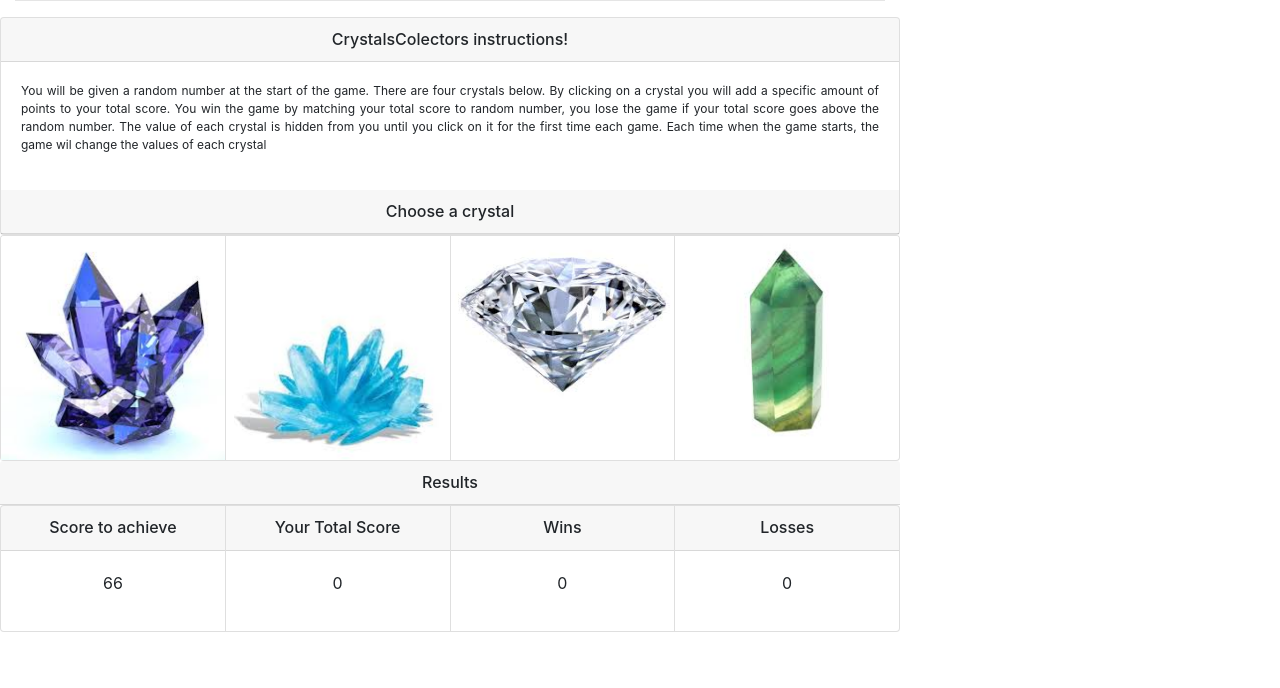
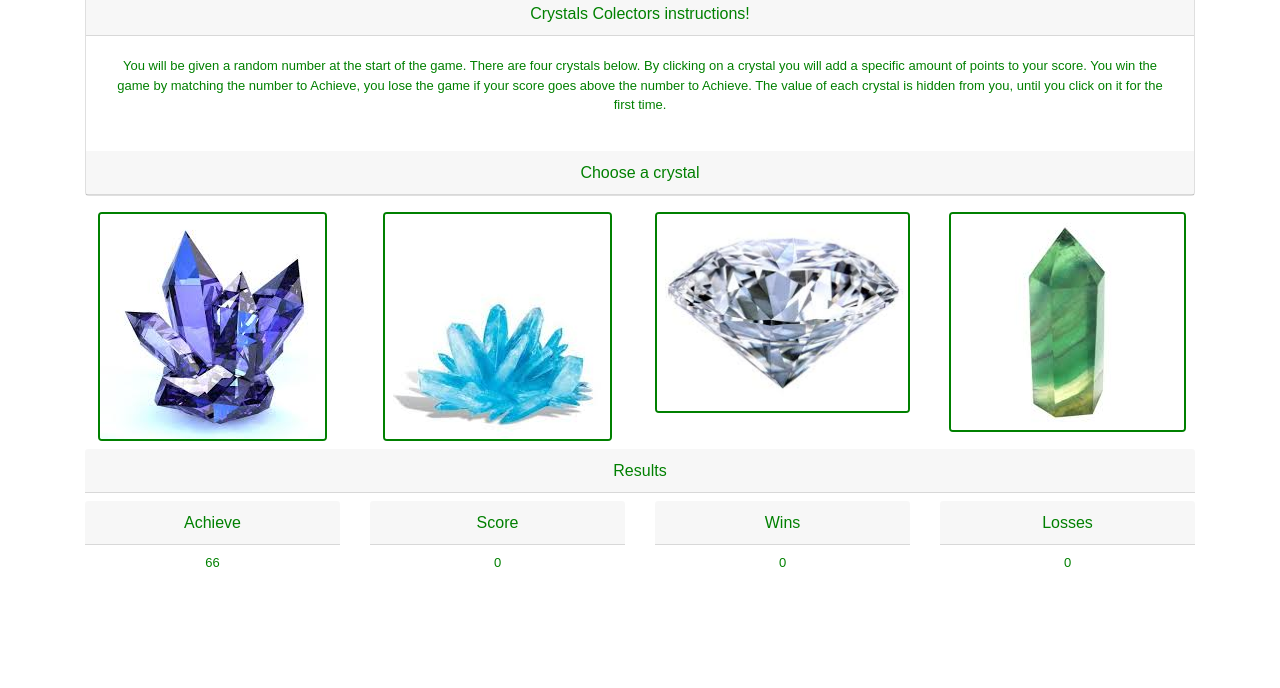
Before and after one commit to lamoliveira/unit-4-game, a plain HTML site: page index.html in a window 1280 px wide. Shown: the part 112-800 px from the top of the page. Drawn offline with nearby package versions, Linux system fonts and the light colour scheme.

Commit message:
v1.2 presentation review

```diff
--- a/assets/css/style.css
+++ b/assets/css/style.css
@@ -2,17 +2,34 @@
  * Style for crystal game
  * Luiz Oliveira
  **/
-
-* {
-  text-align: left;
+ * {
+  text-align: center;
   font-style: 'Arial', 'Helvetica Neue', Helvetica, sans-serif;
 }
-
-body{
-  width: 900px;
+p{
+  font-size: 13px;
 }
-
+body {
+  background-size: cover;
+  text-align: center;
+  font-family: Arial, Helvetica, sans-serif;
+  color: green;
+}
+h4{
+  text-align: center;
+}
 .card-header{
   font-size: 16px;
   font-size-adjust: initial;
 }
+#gametitle{
+                text-align: center;
+                font-size: 50px;
+              }
+.img-fluid{
+  border: 2px solid green;
+
+  border-radius: 4px;
+
+  transition: box-shadow 1s;
+}
--- a/index.html
+++ b/index.html
@@ -22,80 +22,115 @@
     <!-- Overall Bootstrap Grid -->
     <div class="container">
 
-      <!-- Jumbotron with Title -->
-      <div class="Jumbotron">
-        <h1 class="text-center"><br>
-          <strong>CrystalsCollectors</strong>
-        </h1>
-        <hr>
 
-      </div>
 
         <div class="row">
-        <div class="text-center">
-          <!-- Instructions-->
-          <div id="instructions" class="card">
-            <h4 class="card-header" style="text-align: center;">CrystalsColectors instructions!</h4>
-            <div class="card-body">
-              <div class="text-center">
-                <p style="text-align: justify;font-size: 12px"> You will be given a random number at the start of the game. There are four crystals below. By clicking on a crystal you will add a specific amount of points to your total score. You win the game by matching your total score to random number, you lose the game if your total score goes above the random number. The value of each crystal is hidden from you until you click on it for the first time each game. Each time when the game starts, the game wil change the values of each crystal</p>
-            </div>
-            </div>
-            <h4 class="card-header" style="text-align: center;">Choose a crystal</h4>
-          </div>
-        </div>
-        <div class="card-group">
-
+            <div class="col-12">
                 <div class="card">
-              <img id="img1" class="card-img-top" value=0 src="assets/images/cristal1.jpg" alt="Card image cap">
-            </div>
-            <div class="card">
-              <img id="img2" class="card-img-top" value=1 src="assets/images/cristal2.jpg" alt="Card image cap">
-            </div>
-            <div class="card">
-              <img id="img3" class="card-img-top" value=2 src="assets/images/cristal3.jpg" alt="Card image cap">
-            </div>
-            <div class="card">
-                <img id="img4" class="card-img-top" value=3 src="assets/images/cristal4.jpg" alt="Card image cap">
-              </div>
-        </div>
-        <div class="text-center">
-                <h4 class="card-header" style="text-align: center;">Results</h4>
-
-            <!-- Results-->
-                <div class="card-group">
-                    <div id="Results" class="card" style="width: 225px">
-                        <h4 class="card-header" style="text-align: center;">Score to achieve</h4>
-                        <div class="card-body">
-                            <div class="text-center">
-                            <p id="spachieve" value="0" style="text-align: center;">0</p>
-                            </div>
-                        </div>
-                    </div>
-                    <div id="Results" class="card" style="width: 225px">
-                        <h4 class="card-header" style="text-align: center;">Your Total Score</h4>
-                        <div class="card-body">
-                            <div class="text-center">
-                                <p id="sptotalscore" value="0" style="text-align: center;">0</p>
-                            </div>
-                        </div>
-                    </div>
-                    <div id="Results" class="card" style="width: 225px">
-                        <h4 class="card-header" style="text-align: center;">Wins</h4>
-                        <div class="card-body">
-                            <div class="text-center">
-                                <p id="spwins" value="0" style="text-align: center;">0</p>
+                    <h1 id="gametitle" class="card-header">Crystals Collectors</h1>
                 </div>
             </div>
         </div>
 
-                    <div id="Results" class="card" style="width: 225px">
-                            <h4 class="card-header" style="text-align: center;">Losses</h4>
+
+        <div class="row">
+            <div class="col-12 my-3">
+                <!-- Instructions-->
+                <div id="instructions" class="card">
+                    <h4 class="card-header">Crystals Colectors instructions!</h4>
                     <div class="card-body">
                         <div class="text-center">
-                                    <p id="splosses" value="0" style="text-align: center;">0</p>
+                            <p> You will be given a random number at the start of the game. There are four crystals below. By
+                                clicking on a crystal you will add a specific amount of points to your score. You win
+                                the game by matching the number to Achieve, you lose the game if your score
+                                goes above the number to Achieve. The value of each crystal is hidden from you, until you click
+                                on it for the first time.</p>
                         </div>
                     </div>
+                    <h4 class="card-header">Choose a crystal</h4>
+                </div>
+            </div>
+        </div>
+
+        <div class="row">
+
+
+            <div class="col col-3">
+                <img id="img1" class="img-fluid" value=0 src="assets/images/cristal1.jpg" alt="Card image cap">
+            </div>
+            <div class="col col-3">
+                <img id="img2" class="img-fluid" value=1 src="assets/images/cristal2.jpg" alt="Card image cap">
+            </div>
+            <div class="col col-3">
+                <img id="img3" class="img-fluid" value=2 src="assets/images/cristal3.jpg" alt="Card image cap">
+            </div>
+            <div class="col col-3">
+                <img id="img4" class="img-fluid" value=3 src="assets/images/cristal4.jpg" alt="Card image cap">
+            </div>
+
+
+        </div>
+        <div class="row">
+                <div class="col-12">
+                    <div>
+                        <h4 > </h4>
+                    </div>
+                </div>
+            </div>
+
+        <div class="row">
+            <div class="col-12">
+                <div>
+                    <h4 class="card-header"> Results</h4>
+                </div>
+            </div>
+        </div>
+
+        <div class="row">
+                <div class="col-12">
+                    <div>
+                        <h4 > </h4>
+                    </div>
+                </div>
+            </div>
+        <div class="row">
+
+            <div id="Results" class="col-3">
+                <h4 class="card-header">Achieve</h4>
+            </div>
+            <div id="Results" class="col-3">
+                <h4 class="card-header">Score</h4>
+            </div>
+            <div id="Results" class="col-3">
+                <h4 class="card-header">Wins</h4>
+            </div>
+            <div id="Results" class="col-3">
+                <h4 class="card-header">Losses</h4>
+            </div>
+
+        </div>
+        <div class="row">
+                <div class="col-12">
+                    <div>
+                        <h4 > </h4>
+                    </div>
+                </div>
+            </div>
+        <div class="row">
+            <div class="col-3">
+                <p id="spachieve" value="0">0</p>
+            </div>
+
+            <div class="col-3">
+                <p id="sptotalscore" value="0">0</p>
+            </div>
+
+            <div class="col-3">
+                <p id="spwins" value="0">0</p>
+            </div>
+
+            <div class="col-3">
+                <p id="splosses" value="0">0</p>
             </div>
         </div>
 
@@ -107,10 +142,10 @@
     <script>
 
         // JavaScript function that wraps everything
-      $(document).ready(function() {
+        $(document).ready(function () {
 
             // Make our variables global to the runtime of our application
-        var vacrystal = [0,1,2,3];
+            var vacrystal = [0, 1, 2, 3];
             var vnachieve = 0;
             var vntotalscore = 0;
             var vnwins = 0;
@@ -123,12 +158,12 @@
 
                 vntotalscore = 0;
                 //vnachieve = 0;
-            for (var i=0; i<4;i++) {
-                vacrystal[i]=(Math.floor(Math.random()*12)+1);
-                console.log("Cristal num " +i+ " : "+ vacrystal[i]);
+                for (var i = 0; i < 4; i++) {
+                    vacrystal[i] = (Math.floor(Math.random() * 12) + 1);
+                    console.log("Cristal num " + i + " : " + vacrystal[i]);
                 }
-            vnachieve= (Math.floor(Math.random()*100)+20);
-            console.log("achieve : " + vnachieve );
+                vnachieve = (Math.floor(Math.random() * 100) + 20);
+                console.log("achieve : " + vnachieve);
 
                 $("#spachieve").text(vnachieve);
                 $("#sptotalscore").text(vntotalscore);
@@ -136,14 +171,14 @@
                 $("#splosses").text(vnlosses);
             }
 
-      $(".card-img-top").on("click", function() {
-        var image= ($(this).attr("value"));
+            $(".img-fluid").on("click ", function () {
+                var image = ($(this).attr("value"));
                 console.log("image: " + image);
-        console.log("array:" + vacrystal[image]);
+                console.log("array: " + vacrystal[image]);
                 vntotalscore += vacrystal[image];
                 console.log("totalscore: " + vntotalscore);
                 $("#sptotalscore").text(vntotalscore);
-        if (vntotalscore>vnachieve) {
+                if (vntotalscore > vnachieve) {
                     vnlosses++;
                     $("#splosses").text(vnlosses);
                     initialize();
```
Also changed, not shown: indexold.html (added, +170 -0 lines). Lines whose indentation alone changed are shown as unchanged.
